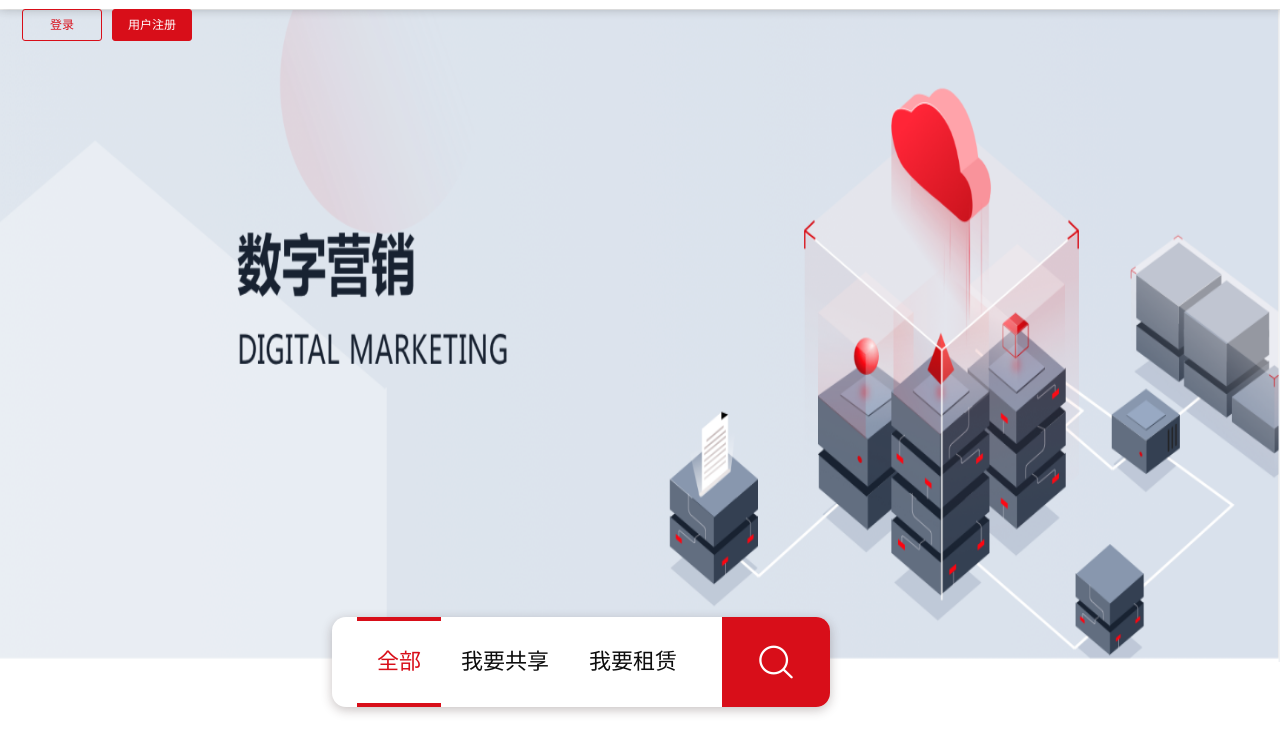
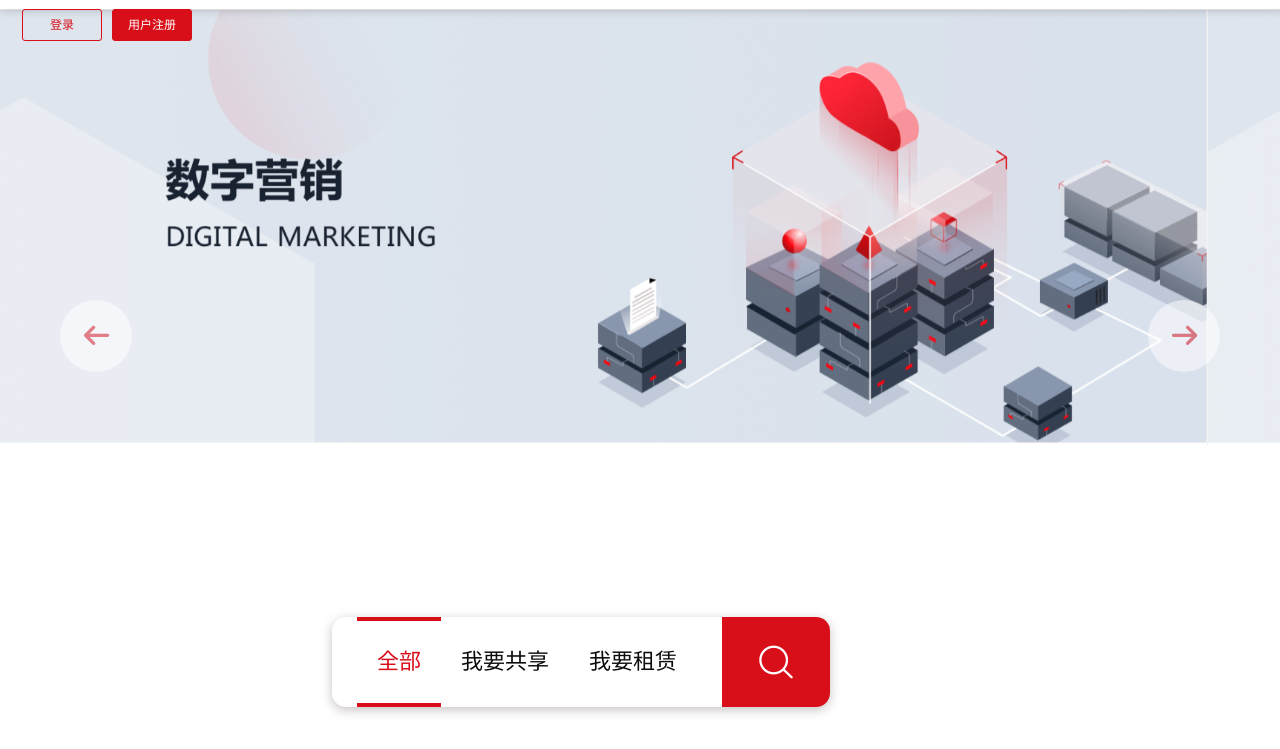
Before and after one commit to KamenRider-ZCC/toG, a plain HTML site: page 共享运维/index.html in a window 1280 px wide. Shown: the part 51-800 px from the top of the page. Drawn offline with nearby package versions, Linux system fonts and the light colour scheme.

Commit message:
轮播图

```diff
--- a/共享运维/index.css
+++ b/共享运维/index.css
@@ -1,13 +1,3 @@
-/* 轮播图 */
-.banner_wrap {
-    height: 652px;
-}
-
-.banner_wrap img {
-    width: 100%;
-    height: 100%;
-}
-
 /* 搜索框 */
 .session_in {
     position: relative;
--- a/共享运维/index.html
+++ b/共享运维/index.html
@@ -189,7 +189,29 @@
             </div>
         </div>
         <div class="banner_wrap">
-            <img src="/img/数字营销/banner.png">
+            <div class="banner_in">
+                <div id="carouselExampleControls" class="carousel slide" data-ride="carousel">
+                    <div class="carousel-inner">
+                        <div class="carousel-item active">
+                            <img src="../img/数字营销/banner.png" class="d-block w-100">
+                        </div>
+                        <div class="carousel-item">
+                            <img src="../img/数字营销/banner.png" class="d-block w-100">
+                        </div>
+                        <div class="carousel-item">
+                            <img src="../img/数字营销/banner.png" class="d-block w-100">
+                        </div>
+                    </div>
+                    <button class="carousel-control-prev" type="button" data-target="#carouselExampleControls"
+                        data-slide="prev">
+                        <div><i class="iconfont icon-zuojiantou"></i></div>
+                    </button>
+                    <button class="carousel-control-next" type="button" data-target="#carouselExampleControls"
+                        data-slide="next">
+                        <div><i class="iconfont icon-youjiantou"></i></div>
+                    </button>
+                </div>
+            </div>
         </div>
         <div class="page1 session_in">
             <div class="post_want" onclick="goForm()">
--- a/智慧仓储/index.css
+++ b/智慧仓储/index.css
@@ -1,13 +1,3 @@
-/* 轮播图 */
-.banner_wrap {
-    height: 652px;
-}
-
-.banner_wrap img {
-    width: 100%;
-    height: 100%;
-}
-
 /* 搜索框 */
 .session_in {
     position: relative;
--- a/智联协同/index.css
+++ b/智联协同/index.css
@@ -1,13 +1,3 @@
-/* 轮播图 */
-.banner_wrap {
-    height: 652px;
-}
-
-.banner_wrap img {
-    width: 100%;
-    height: 100%;
-}
-
 /* 搜索框 */
 .session_in {
     position: relative;
```
Also changed, not shown: 智慧仓储/index.html (+23 -1 lines), 智联协同/index.html (+23 -1 lines).
